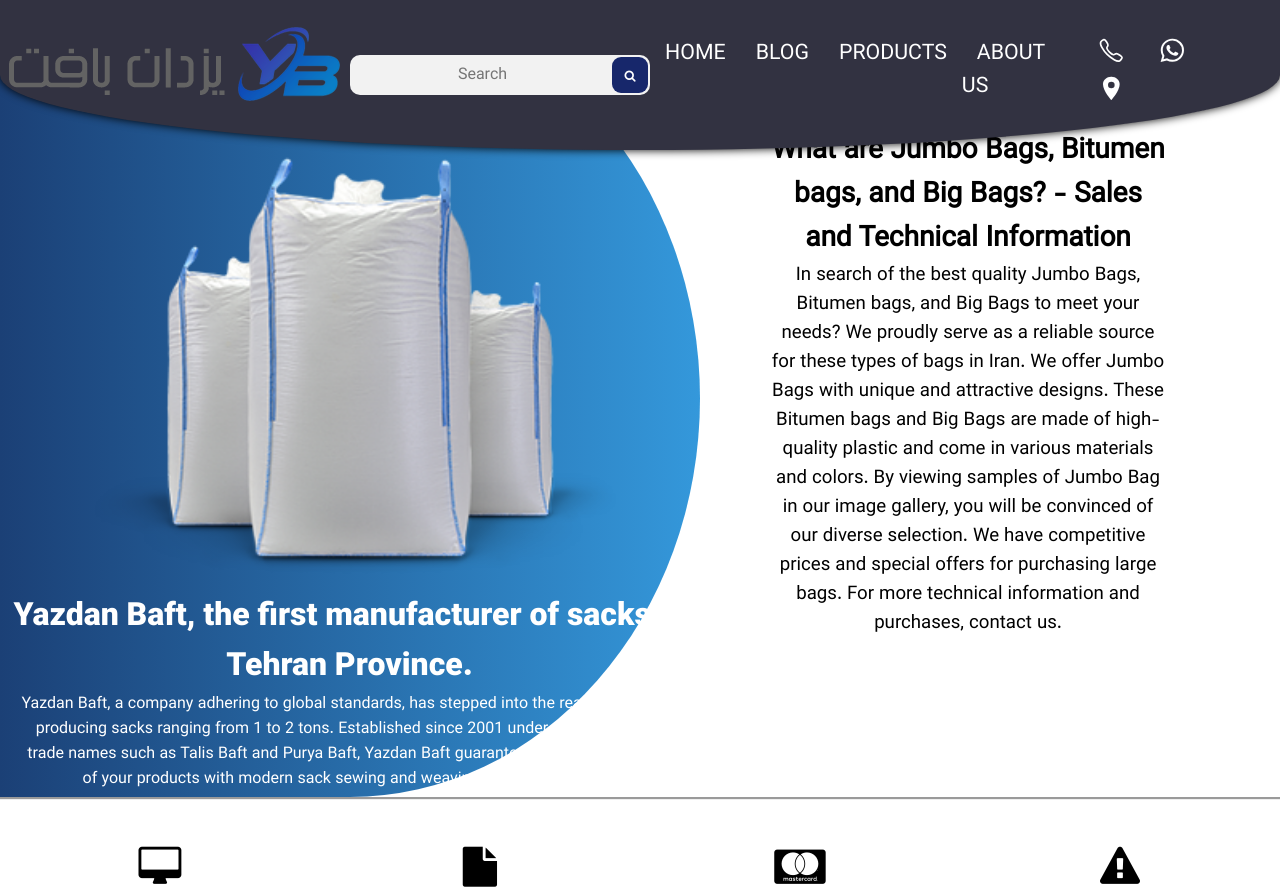
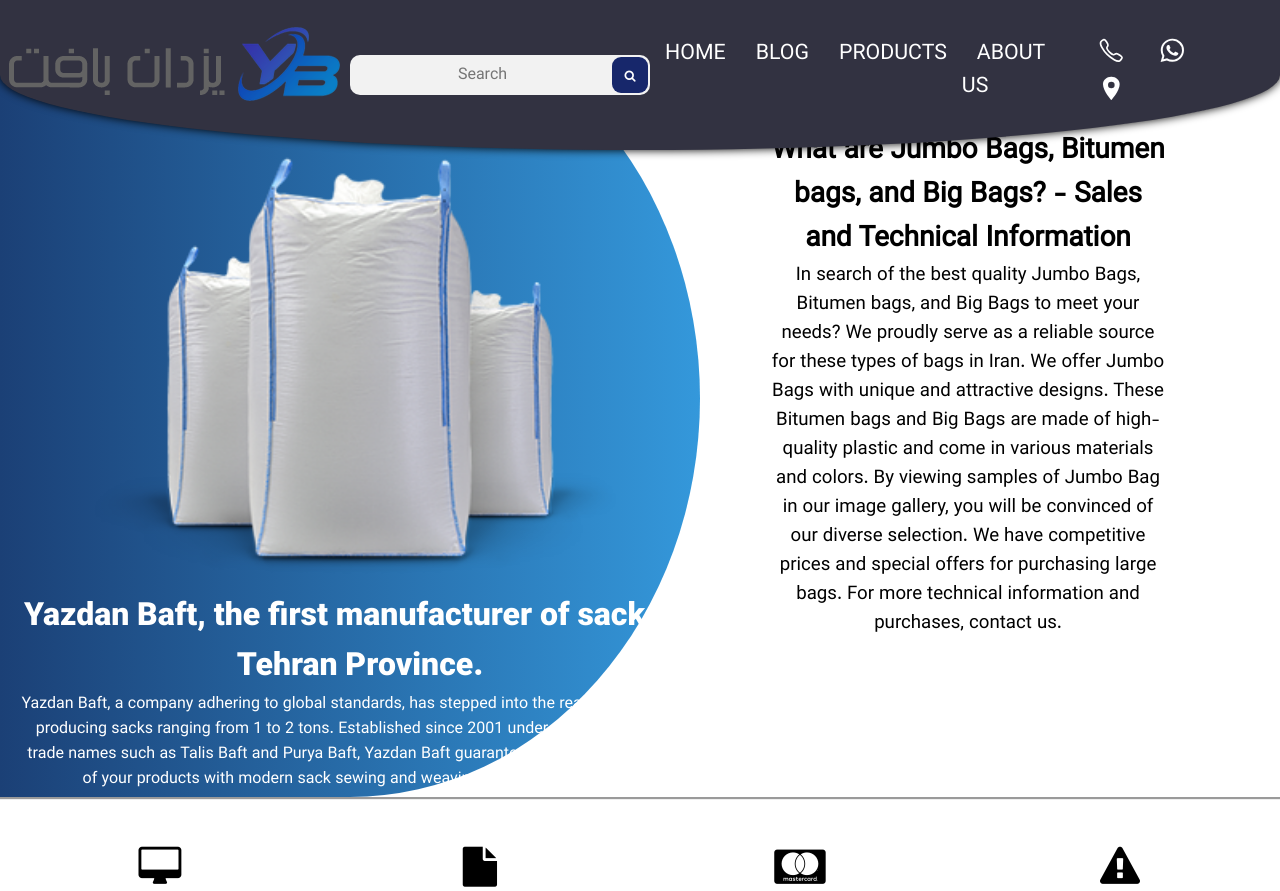
Before and after one commit to yasYZ/YBsite, a Django app: page /1/home/ in a window 1280 px wide. Shown: the top 891 px of the page. Run offline with Django 3.2, Linux system fonts and the light colour scheme; data comes from the database, SQL or seed files in the repository.

Commit message:
2 lang system BackV2.0.0.12

```diff
--- a/YazdanBaft/home/static/css/style.css
+++ b/YazdanBaft/home/static/css/style.css
@@ -230,7 +230,7 @@ header{
     animation: loadtransform 3s;
 }
 .filled-shape h1{
-    margin-right: -50px;
+    margin-left: 20px;
     color: white;
     font-family: font2;
     text-align: center;
--- a/YazdanBaft/home/templates/En/index.html
+++ b/YazdanBaft/home/templates/En/index.html
@@ -65,7 +65,7 @@
     <header>
         <figure class="filled-shape">
             <img src="/static/images/jumbobag1.png">
-            <h1 style="margin-right: 1px;">Yazdan Baft, the first manufacturer of sacks in Tehran Province.</h1>
+            <h1>Yazdan Baft, the first manufacturer of sacks in Tehran Province.</h1>
             <figcaption>Yazdan Baft, a company adhering to global standards, has stepped into the realm of producing sacks ranging from 1 to 2 tons. Established since 2001 under various trade names such as Talis Baft and Purya Baft, Yazdan Baft guarantees the quality of your products with modern sack sewing and weaving machines.</figcaption>
         </figure>
         <figure class="about-sack">
--- a/YazdanBaft/home/templates/Fa/index.html
+++ b/YazdanBaft/home/templates/Fa/index.html
@@ -64,7 +64,7 @@
     <header>
         <figure class="filled-shape">
             <img src="/static/images/jumbobag1.png">
-            <h1 style="margin-right: 1px;">یزدان بافت اولین تولید کننده ی گونی در استان تهران</h1>
+            <h1>یزدان بافت اولین تولید کننده ی گونی در استان تهران</h1>
             <figcaption>یزدان بافت شرکتی با استاندارد های روز جهانی پا به عرصه تولید گونی های 1 تا 2 تنی گذاشته. یزدان بافت از سال 1380 با نام های تجاری دیگر مانند تلیس بافت و پوریا بافت تاسیس شده. یزدان بافت با دستگاه های بروز گونی دوزی و گونی بافی کیفیت کالای شما را تضمین میکند.</figcaption>
         </figure>
         <figure class="about-sack">
```
